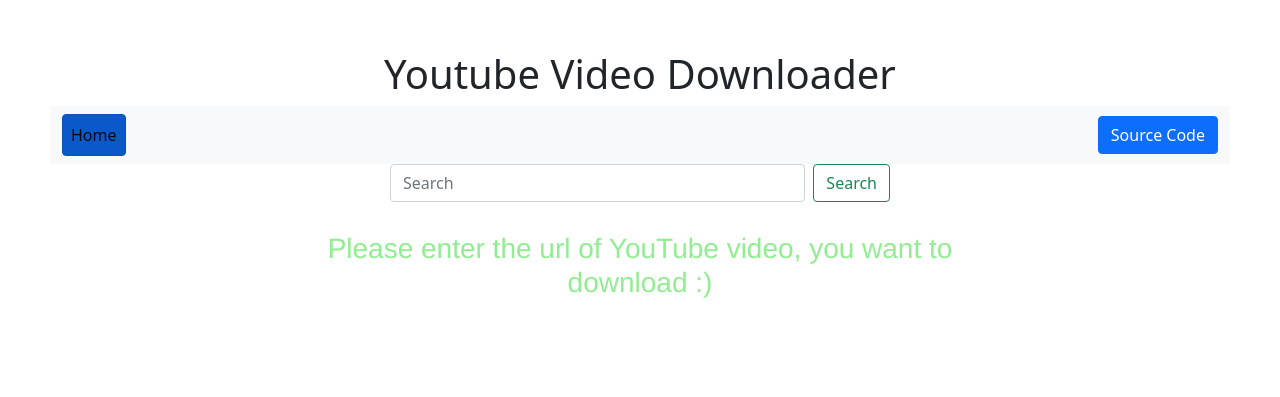
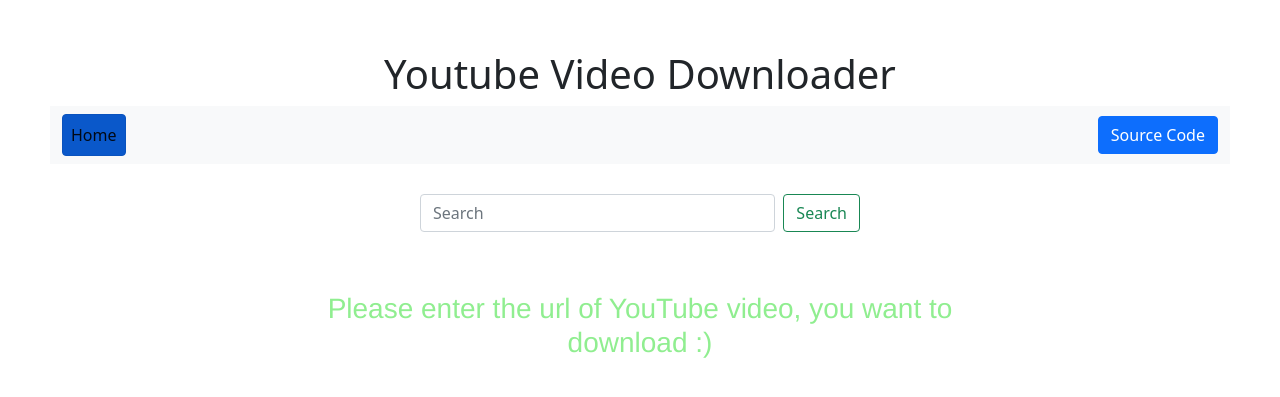
Before and after one commit to abhikashyapr22/YouTube_Video_Downloader, a Flask app: page / in a window 1280 px wide. Shown: the top 397 px of the page. Run offline with Flask 2, Linux system fonts and the light colour scheme.

Commit message:
initial commit

```diff
--- a/app.py
+++ b/app.py
@@ -68,4 +68,4 @@
 
 
 if __name__ == "__main__":
-    app.run(debug=True)
+    app.run()
--- a/templates/index.html
+++ b/templates/index.html
@@ -15,7 +15,7 @@
 
 <!--Form for search (Horizontal Centering)-->
 <div class="mx-auto" style="width: 500px;">
-  <form class="d-flex padding" action="/info" method="post">
+  <form class="d-flex padding" action="/info" method="post" style="padding:30px;">
         <input class="form-control me-2" type="search" name ="url" placeholder="Search" aria-label="Search" style="width: 100%" required>
         <button class="btn btn-outline-success" type="submit">Search</button>
   </form>
```
